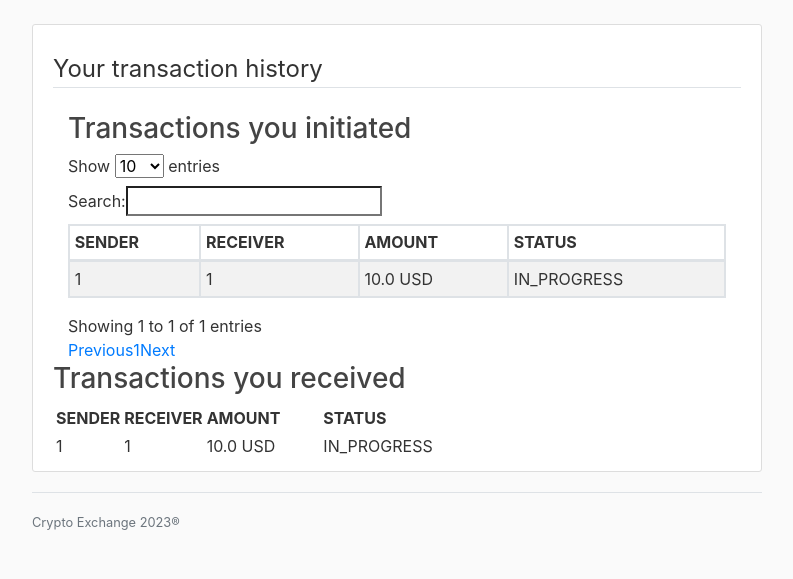
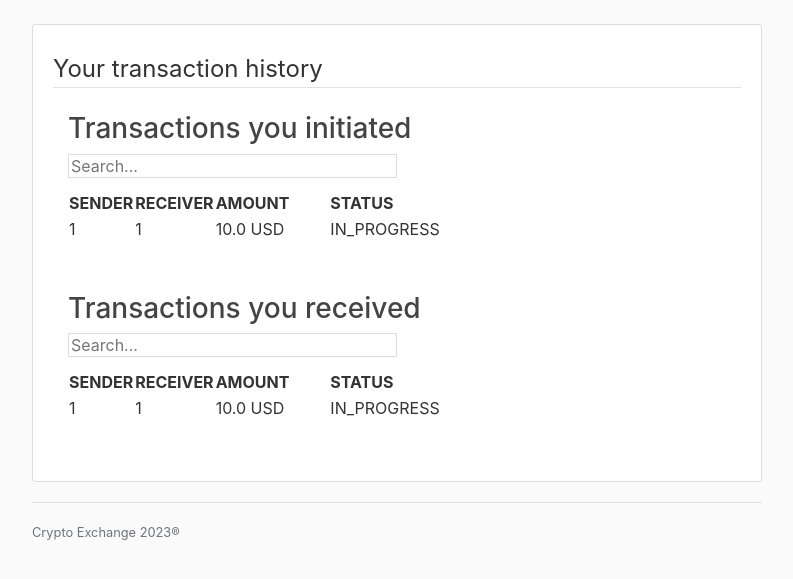
Before and after one commit to aniratak126/DRS, a Flask app: template CryptoProject/templates/history.html in a window 1280 px wide. Shown: the part 56-635 px from the top of the page, without its empty margins (53-846 px from the left). Run offline with Flask 2, Linux system fonts and the light colour scheme; tables that the repository leaves empty hold one stand-in row (values such as "Sample post"); the template is opened without the code that fills it: values that come from a table or form of the project are taken from there, most other values are stand-ins (such as "Sample title", 1, 10 or a date in 2020); some libraries are stand-ins or nearby versions.

Commit message:
Pretraga i sortiranje.

```diff
--- a/CryptoProject/templates/history.html
+++ b/CryptoProject/templates/history.html
@@ -2,39 +2,242 @@
 
 {% block content %}
 <style>
-        table.dataTable thead .sorting:after,
-    table.dataTable thead .sorting:before,
-    table.dataTable thead .sorting_asc:after,
-    table.dataTable thead .sorting_asc:before,
-    table.dataTable thead .sorting_asc_disabled:after,
-    table.dataTable thead .sorting_asc_disabled:before,
-    table.dataTable thead .sorting_desc:after,
-    table.dataTable thead .sorting_desc:before,
-    table.dataTable thead .sorting_desc_disabled:after,
-    table.dataTable thead .sorting_desc_disabled:before {
-    bottom: .5em;
+    th:hover {
+        cursor: pointer;
+    }
+    #myInput {
+        width: 50%;
+        height: 100%;
+        border: 1px solid #ddd; /* Add a grey border */
+        margin-bottom: 12px; /* Add some space below the input */
+        font-size: 16px; /* Increase font-size */
+    }
+    #myInput2 {
+        width: 50%;
+        height: 100%;
+        border: 1px solid #ddd; /* Add a grey border */
+        margin-bottom: 12px; /* Add some space below the input */
+        font-size: 16px; /* Increase font-size */
+    }
+    table {
+        margin-bottom: 50px;
     }
 </style>
-     <script type="text/javascript" src="https://code.jquery.com/jquery-2.1.1.min.js"></script>
+<script src="https://ajax.googleapis.com/ajax/libs/jquery/3.6.1/jquery.min.js"></script>
+<script>
+function sortTable(n) {
+  var table, rows, switching, i, x, y, shouldSwitch, dir, switchcount = 0;
+  table = document.getElementById("myTable");
+  switching = true;
+  // Set the sorting direction to ascending:
+  dir = "asc";
+  /* Make a loop that will continue until
+  no switching has been done: */
+  while (switching) {
+    // Start by saying: no switching is done:
+    switching = false;
+    rows = table.rows;
+    /* Loop through all table rows (except the
+    first, which contains table headers): */
+    for (i = 1; i < (rows.length - 1); i++) {
+      // Start by saying there should be no switching:
+      shouldSwitch = false;
+      /* Get the two elements you want to compare,
+      one from current row and one from the next: */
+      x = rows[i].getElementsByTagName("TD")[n];
+      y = rows[i + 1].getElementsByTagName("TD")[n];
+      /* Check if the two rows should switch place,
+      based on the direction, asc or desc: */
+      if (dir == "asc") {
+        if (x.innerHTML.toLowerCase() > y.innerHTML.toLowerCase()) {
+          // If so, mark as a switch and break the loop:
+          shouldSwitch = true;
+          break;
+        }
+      } else if (dir == "desc") {
+        if (x.innerHTML.toLowerCase() < y.innerHTML.toLowerCase()) {
+          // If so, mark as a switch and break the loop:
+          shouldSwitch = true;
+          break;
+        }
+      }
+    }
+    if (shouldSwitch) {
+      /* If a switch has been marked, make the switch
+      and mark that a switch has been done: */
+      rows[i].parentNode.insertBefore(rows[i + 1], rows[i]);
+      switching = true;
+      // Each time a switch is done, increase this count by 1:
+      switchcount ++;
+    } else {
+      /* If no switching has been done AND the direction is "asc",
+      set the direction to "desc" and run the while loop again. */
+      if (switchcount == 0 && dir == "asc") {
+        dir = "desc";
+        switching = true;
+      }
+    }
+  }
+}
+function sortTable2(n) {
+  var table, rows, switching, i, x, y, shouldSwitch, dir, switchcount = 0;
+  table = document.getElementById("myTable2");
+  switching = true;
+  // Set the sorting direction to ascending:
+  dir = "asc";
+  /* Make a loop that will continue until
+  no switching has been done: */
+  while (switching) {
+    // Start by saying: no switching is done:
+    switching = false;
+    rows = table.rows;
+    /* Loop through all table rows (except the
+    first, which contains table headers): */
+    for (i = 1; i < (rows.length - 1); i++) {
+      // Start by saying there should be no switching:
+      shouldSwitch = false;
+      /* Get the two elements you want to compare,
+      one from current row and one from the next: */
+      x = rows[i].getElementsByTagName("TD")[n];
+      y = rows[i + 1].getElementsByTagName("TD")[n];
+      /* Check if the two rows should switch place,
+      based on the direction, asc or desc: */
+      if (dir == "asc") {
+        if (x.innerHTML.toLowerCase() > y.innerHTML.toLowerCase()) {
+          // If so, mark as a switch and break the loop:
+          shouldSwitch = true;
+          break;
+        }
+      } else if (dir == "desc") {
+        if (x.innerHTML.toLowerCase() < y.innerHTML.toLowerCase()) {
+          // If so, mark as a switch and break the loop:
+          shouldSwitch = true;
+          break;
+        }
+      }
+    }
+    if (shouldSwitch) {
+      /* If a switch has been marked, make the switch
+      and mark that a switch has been done: */
+      rows[i].parentNode.insertBefore(rows[i + 1], rows[i]);
+      switching = true;
+      // Each time a switch is done, increase this count by 1:
+      switchcount ++;
+    } else {
+      /* If no switching has been done AND the direction is "asc",
+      set the direction to "desc" and run the while loop again. */
+      if (switchcount == 0 && dir == "asc") {
+        dir = "desc";
+        switching = true;
+      }
+    }
+  }
+}
+
+function myFunction() {
+  // Declare variables
+  var input, filter, table, tr, td, i, txtValue;
+  input = document.getElementById("myInput");
+  filter = input.value;
+  table = document.getElementById("myTable");
+  tr = table.getElementsByTagName("tr");
+
+  // Loop through all table rows, and hide those who don't match the search query
+  for (i = 0; i < tr.length; i++) {
+    td = tr[i].getElementsByTagName("td")[0];
+    if (td) {
+      txtValue = td.textContent || td.innerText;
+      if (txtValue.indexOf(filter) > -1) {
+        tr[i].style.display = "";
+      } else {
+        tr[i].style.display = "none";
+      }
+    }
+    td = tr[i].getElementsByTagName("td")[1];
+    if (td) {
+      txtValue = td.textContent || td.innerText;
+      if (txtValue.indexOf(filter) > -1) {
+        tr[i].style.display = "";
+      } else {
+        tr[i].style.display = "none";
+      }
+    }
+
+    td = tr[i].getElementsByTagName("td")[2];
+    if (td) {
+      txtValue = td.textContent || td.innerText;
+      if (txtValue.indexOf(filter) > -1) {
+        tr[i].style.display = "";
+      } else {
+        tr[i].style.display = "none";
+      }
+    }
+
+    td = tr[i].getElementsByTagName("td")[3];
+    if (td) {
+      txtValue = td.textContent || td.innerText;
+      if (txtValue.indexOf(filter) > -1) {
+        tr[i].style.display = "";
+      } else {
+        tr[i].style.display = "none";
+      }
+    }
+  }
+}
 
 
-    <!--Data Table-->
-    <script type="text/javascript"  src=" https://cdn.datatables.net/1.10.25/js/jquery.dataTables.min.js"></script>
-    <script type="text/javascript"  src=" https://cdn.datatables.net/buttons/1.2.4/js/dataTables.buttons.min.js"></script>
-    <script src="https://cdn.datatables.net/1.10.23/js/jquery.dataTables.min.js" defer></script>
-    <!--Export table buttons-->
-    <script type="text/javascript"  src="https://cdnjs.cloudflare.com/ajax/libs/jszip/2.5.0/jszip.min.js"></script>
-    <script type="text/javascript" src="https://cdn.rawgit.com/bpampuch/pdfmake/0.1.24/build/pdfmake.min.js" ></script>
-    <script type="text/javascript"  src="https://cdn.rawgit.com/bpampuch/pdfmake/0.1.24/build/vfs_fonts.js"></script>
-    <script type="text/javascript" src="https://cdn.datatables.net/buttons/1.2.4/js/buttons.html5.min.js"></script>
-    <script type="text/javascript" src="https://cdn.datatables.net/buttons/1.2.1/js/buttons.print.min.js"></script>
 
+function myFunction2() {
+  // Declare variables
+  var input, filter, table, tr, td, i, txtValue;
+  input = document.getElementById("myInput2");
+  filter = input.value;
+  table = document.getElementById("myTable2");
+  tr = table.getElementsByTagName("tr");
 
-    <script>
-        $(document).ready(function() {
-            $('#dtBasicExample').DataTable();
-            $('.dataTables_length').addClass('bs-select');
-        });
+  // Loop through all table rows, and hide those who don't match the search query
+  for (i = 0; i < tr.length; i++) {
+    td = tr[i].getElementsByTagName("td")[0];
+    if (td) {
+      txtValue = td.textContent || td.innerText;
+      if (txtValue.indexOf(filter) > -1) {
+        tr[i].style.display = "";
+      } else {
+        tr[i].style.display = "none";
+      }
+    }
+    td = tr[i].getElementsByTagName("td")[1];
+    if (td) {
+      txtValue = td.textContent || td.innerText;
+      if (txtValue.indexOf(filter) > -1) {
+        tr[i].style.display = "";
+      } else {
+        tr[i].style.display = "none";
+      }
+    }
+
+    td = tr[i].getElementsByTagName("td")[2];
+    if (td) {
+      txtValue = td.textContent || td.innerText;
+      if (txtValue.indexOf(filter) > -1) {
+        tr[i].style.display = "";
+      } else {
+        tr[i].style.display = "none";
+      }
+    }
+
+    td = tr[i].getElementsByTagName("td")[3];
+    if (td) {
+      txtValue = td.textContent || td.innerText;
+      if (txtValue.indexOf(filter) > -1) {
+        tr[i].style.display = "";
+      } else {
+        tr[i].style.display = "none";
+      }
+    }
+  }
+}
+
 </script>
 <div class="content-section">
     <div class="media">
@@ -50,16 +253,16 @@
         {%else%}
         <div class="container">
             <h3>Transactions you initiated</h3>
-                    <table  id="dtBasicExample" class="table table-striped  table-bordered table-sm " style="border-collapse: separate;" cellspacing="0" width="100%">
-                        <thead>
+            <input type="text" id="myInput" onkeyup="myFunction()" placeholder="Search...">
+            <table id="myTable">
+
                 <tr>
-                            <th class="th-sm">SENDER</th>
-                            <th class="th-sm">RECEIVER</th>
-                            <th class="th-sm">AMOUNT</th>
-                            <th class="th-sm">STATUS</th>
+                    <th onclick="sortTable(0)">SENDER</th>
+                    <th onclick="sortTable(1)" >RECEIVER</th>
+                    <th onclick="sortTable(2)" >AMOUNT</th>
+                    <th onclick="sortTable(3)" >STATUS</th>
                 </tr>
-                        </thead>
-                        <tbody>
+
                 {% for h in historySend%}
                 <tr>
                     <td>
@@ -81,23 +284,24 @@
                     </td>
                 </tr>
                 {% endfor %}
-                        </tbody>
+
 
             </table>
-                </div>
+
             {%endif%}
-                {%if not historySend%}
+            {%if not historyRecv%}
             <div></div>
             {%else%}
-                <div>
+
             <h3>Transactions you received</h3>
-                    <table style="border-collapse: separate;">
+              <input type="text" id="myInput2" onkeyup="myFunction2()" placeholder="Search...">
+            <table id="myTable2">
                 <tr>
-                            <th>SENDER</th>
-                            <th>RECEIVER</th>
-                            <th>AMOUNT</th>
-                            <th>STATUS<th>
-
+                    <th onclick="sortTable2(0)">SENDER</th>
+                    <th onclick="sortTable2(1)">RECEIVER</th>
+                    <th onclick="sortTable2(2)">AMOUNT</th>
+                    <th onclick="sortTable2(3)">STATUS</th>
+                </tr>
                 {% for h in historyRecv%}
                 <tr>
                     <td>
@@ -119,10 +323,10 @@
                     </td>
                 </tr>
                 {% endfor %}
-                        </tr>
             </table>
+
+            {%endif%}
         </div>
-                {%endif%}
     </fieldset>
 </div>
 
```
Lines whose indentation alone changed are shown as unchanged.
